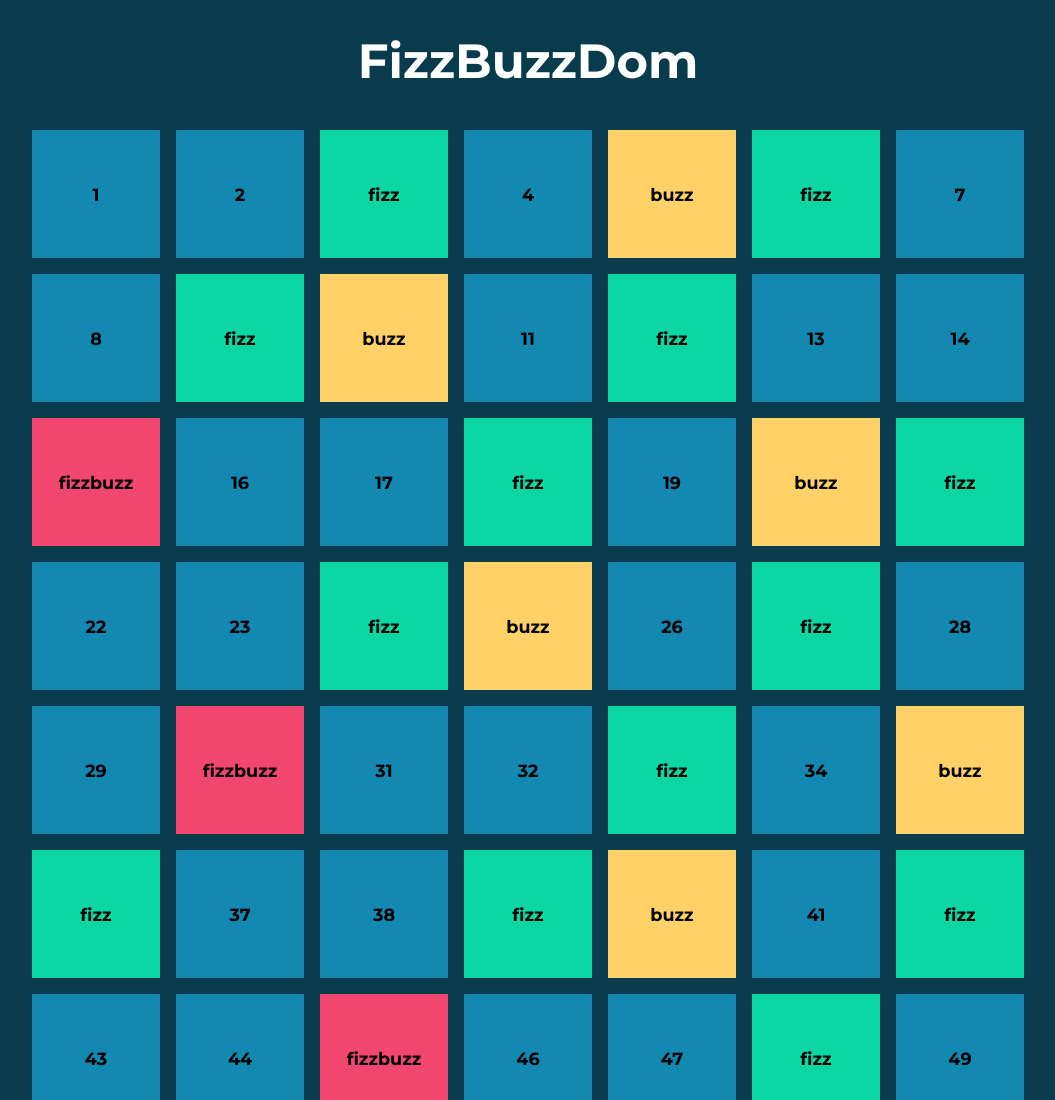
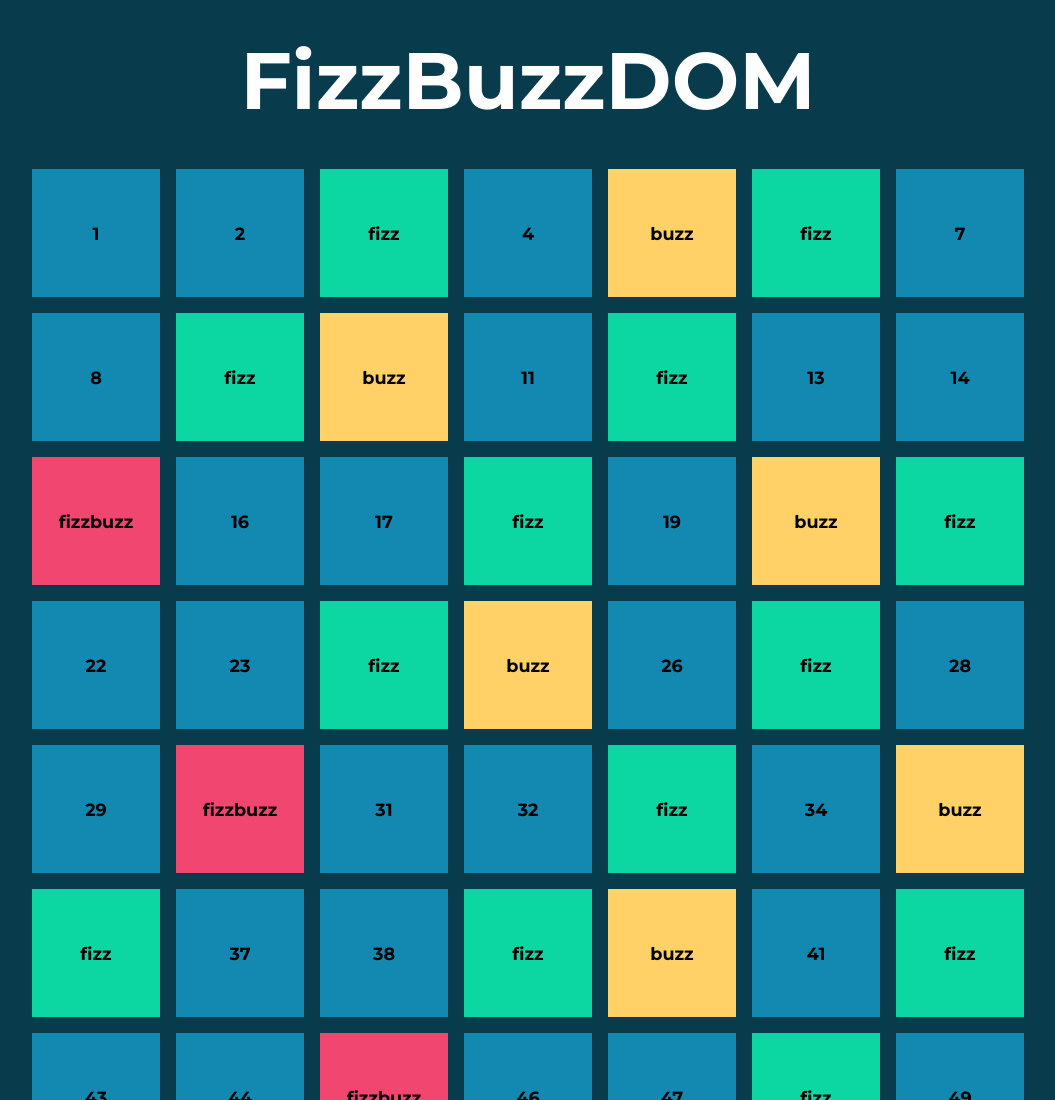
Before and after one commit to gppndr/js-fizzbuzz, a plain HTML site: page index.html in a window 1280 px wide. Shown: the top 1100 px of the page, without its empty margins (112-1167 px from the left). Drawn offline with Linux system fonts and the light colour scheme.

```diff
--- a/assets/css/style.css
+++ b/assets/css/style.css
@@ -30,7 +30,7 @@
 }
 h1 {
     color: white;
-  font-size: 3rem;
+  font-size: 5rem;
   text-align: center;
   margin: 2rem 0;
 }
--- a/index.html
+++ b/index.html
@@ -10,7 +10,7 @@
 </head>
 <body>
     <div class="container">
-        <h1>FizzBuzzDom</h1>
+        <h1>FizzBuzzDOM</h1>
         <div class="row">
 
         </div>
```
